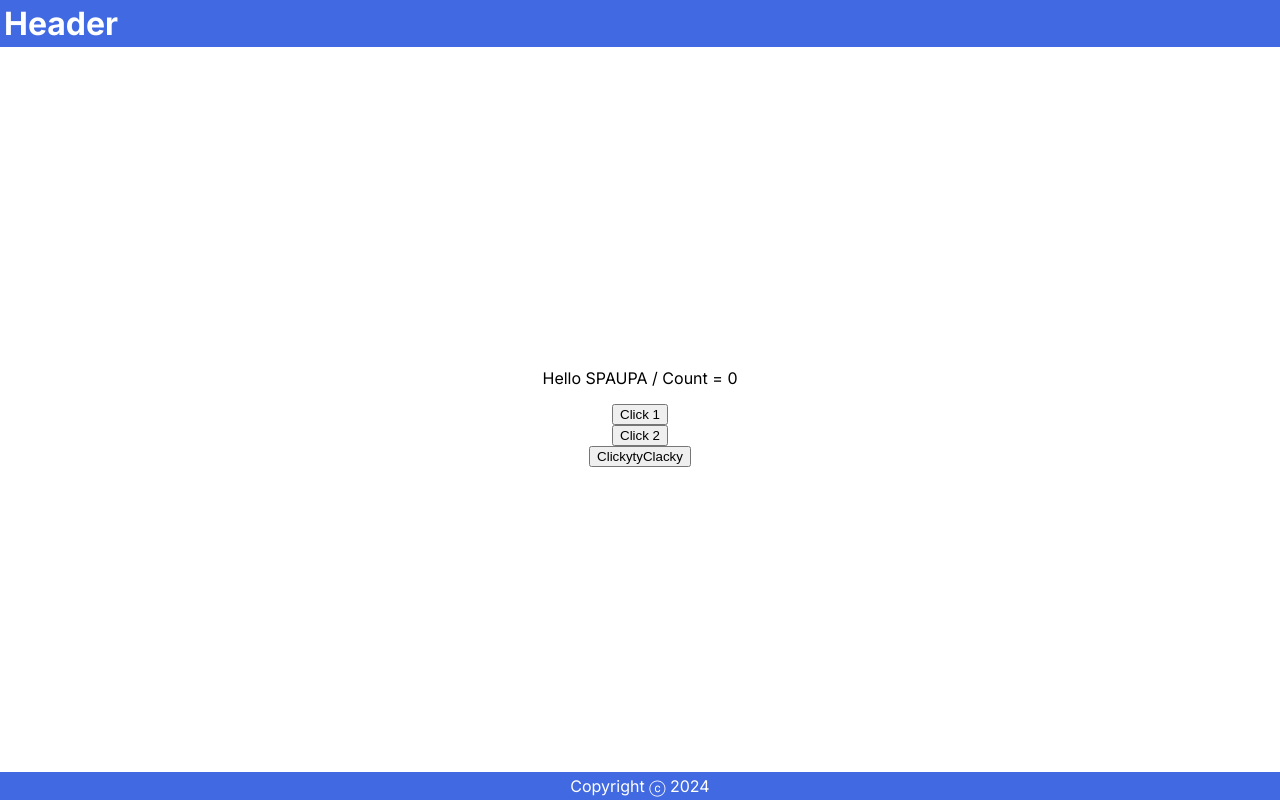
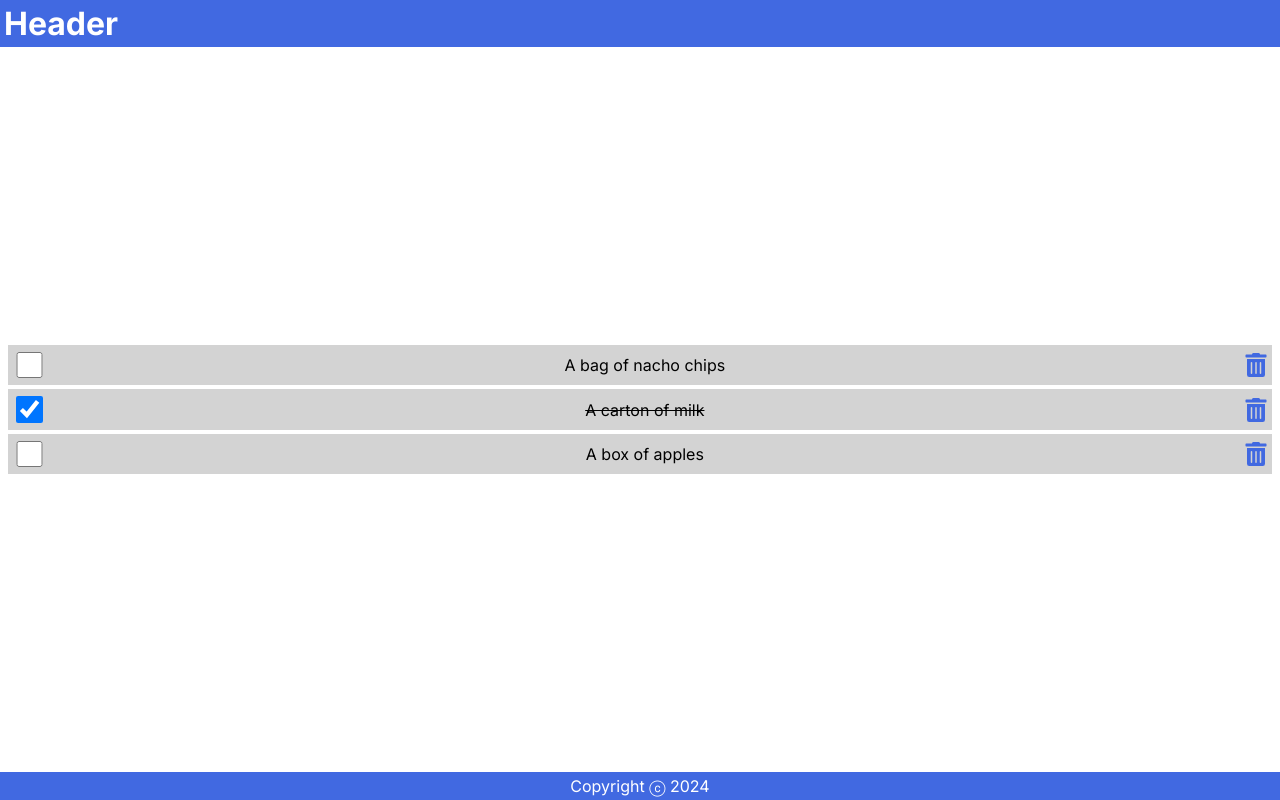
Before and after one commit to sinibida/react-learning-dave-gray, a React (Vite) app: page / in a window 1280 px wide. Built offline with nearby package versions, Linux system fonts and the light colour scheme.

Commit message:
! Ch7 List & Key

```diff
--- a/package.json
+++ b/package.json
@@ -42,6 +42,7 @@
   "devDependencies": {
     "@vitejs/plugin-react": "^4.1.1",
     "jsdom": "^22.1.0",
+    "react-icons": "^5.0.1",
     "vite": "^4.5.2",
     "vitest": "^0.34.6"
   }
--- a/src/Content.jsx
+++ b/src/Content.jsx
@@ -1,43 +1,73 @@
 import React from 'react'
 import { useState } from 'react';
+import { FaTrashAlt } from 'react-icons/fa'; // !!!
 
 function Content() {
-  const [name, setName] = useState("SPAUPA");
-  const [count, setCount] = useState(0);
+  const [items, setItems] = useState([
+    {
+      id: 1,
+      checked: false,
+      item: "A bag of nacho chips",
+    },
+    {
+      id: 2,
+      checked: true,
+      item: "A carton of milk",
+    },
+    {
+      id: 3,
+      checked: false,
+      item: "A box of apples",
+    },
+  ])
 
-  const handleNameChange = () => {
-    const names = ['SPAUPA', 'Juna', 'Yahiamice'];
-    const num = Math.floor(Math.random() * 3);
-    setName(names[num]);
+  const handleCheck = (id) => {
+    const listItems = items.map((item) => item.id === id ? {
+      ...item,
+      checked: !item.checked
+    } : item) // Checked 적용
+    setItems(listItems);
+    localStorage.setItem('shoppingList', JSON.stringify(listItems));
   }
 
-  const handleClick = () => {
-    setCount(count + 1); // <== Not added immediately
-    setCount(count + 1); // <== Not added immediately
-
-    console.log(count);
-    // ex: if count was = 0 before `setCount(...)`
-    // console will print `0` instead of `1`
-
-    // multiple setCount 증감 => 한 번만 적용됨!
-  }
-
-  const handleClick2 = (name) => {
-    console.log(`${name} clicked it!`);
-  }
-
-  const handleClick3 = (e) => {
-    console.log(`${e.target.innerText} clicked it!`);
+  const handleDelete = (id) => {
+    const listItems = items.filter((item) => item.id !== id)
+    setItems(listItems);
+    localStorage.setItem('shoppingList', JSON.stringify(listItems));
   }
 
   return (
     <div className='content'>
-        <p onDoubleClick={handleClick}>
-          Hello {name} / Count = {count}
-        </p>
-        <button onClick={handleNameChange}>Click 1</button>
-        <button onClick={() => handleClick2("SPAUPA")}>Click 2</button>
-        <button onClick={(e) => handleClick3(e)}>ClickytyClacky</button>
+      {
+        items.length > 0 ? (
+          <ul className='item-list'>
+            {items.map((item) => (
+              <li className="item" key={item.id}>
+                <input
+                  type="checkbox"
+                  checked={item.checked}
+                  onChange={() => handleCheck(item.id)}
+                />
+                <label
+                  style={(item.checked) ? {
+                    textDecoration: "line-through"
+                  } : null}
+                  onDoubleClick={() => handleCheck(item.id)}
+                >{item.item}</label>
+                <FaTrashAlt
+                  role='button'
+                  tabIndex={0}
+                  onClick={() => handleDelete(item.id)}
+                />
+                {/* ^^^ <svg>로 렌더링 됨 */}
+              </li>
+            ))}
+          </ul>
+        ) : (
+          <p><i>The list is empty.</i></p>
+        )
+      }
+
     </div>
   )
 }
--- a/src/index.css
+++ b/src/index.css
@@ -8,6 +8,7 @@ html, body, #root {
   font-family: 'Inter', sans-serif;
 
   --accent: royalblue;
+  --ui-1: lightgray;
 }
 
 .app {
@@ -30,8 +31,9 @@ html, body, #root {
   flex-grow: 1;
   display: flex;
   flex-direction: column;
-  align-items: center;
+  align-items: stretch;
   justify-content: center;
+  text-align: center;
 }
 
 .footer {
@@ -40,3 +42,43 @@ html, body, #root {
   text-align: center;
   padding: 0.25em;
 }
+
+.item-list {
+  list-style-type: none;
+
+  display: flex;
+  flex-direction: column;
+  row-gap: 4px;
+
+  margin: 8px;
+  padding: 0px;
+
+  /* TODO css */
+}
+
+.item {
+  background: var(--ui-1);
+  padding: 4px;
+  display: flex;
+  align-items: center;
+  gap: 4px;
+
+  & svg {
+    color: var(--accent);
+    width: 1.5em;
+    height: 1.5em;
+
+    &:hover {
+      color: red;
+    }
+  }
+
+  & label {
+    flex-grow: 1;
+  }
+
+  & input {
+    width: 2em;
+    height: 2em;
+  }
+}
```
Also changed, not shown: 2 other files (tests, documents, lock files or other folders).
